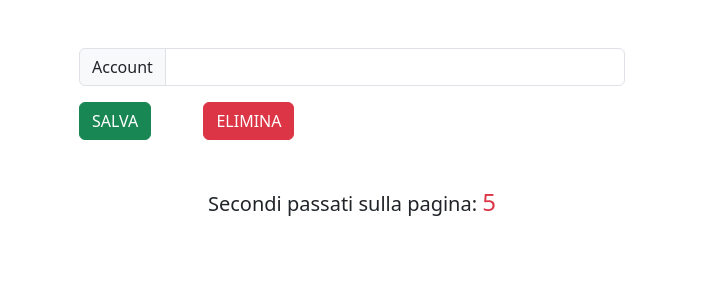
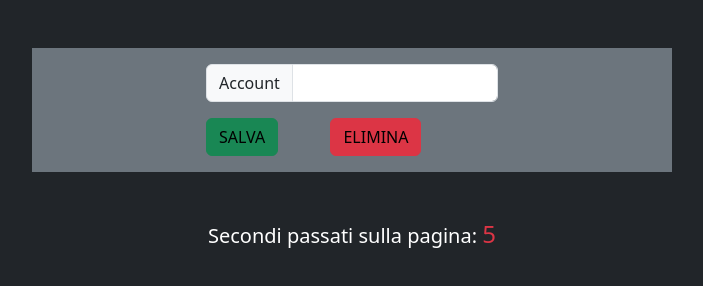
Before and after one commit to marcocodd/U2-W3-D2, a plain HTML site: page index.html in a window 1280 px wide. Shown: the whole page, without its empty margins (288-991 px from the left). Drawn offline with nearby package versions, Linux system fonts and the light colour scheme.

Commit message:
poco poco bootstrap

```diff
--- a/index.html
+++ b/index.html
@@ -6,9 +6,9 @@
     <title>Bootstrap demo</title>
     <link href="https://cdn.jsdelivr.net/npm/bootstrap@5.3.2/dist/css/bootstrap.min.css" rel="stylesheet" integrity="sha384-T3c6CoIi6uLrA9TneNEoa7RxnatzjcDSCmG1MXxSR1GAsXEV/Dwwykc2MPK8M2HN" crossorigin="anonymous">
   </head>
-  <body>
+  <body class="bg bg-dark">
     <main>
-        <div class="container mt-5">
+        <div class="container mt-5 w-50 bg bg-secondary p-3">
             <div class="row justify-content-center">
                 <div class="col-6">
                     <form>
@@ -16,8 +16,8 @@
                         <span class="input-group-text" id="basic-addon1">Account</span>
                         <input id="inputAccount" required type="text" class="form-control" placeholder="" aria-label="Username" aria-describedby="basic-addon1">
                       </div>
-                      <button type="button" id="saveButton" class="btn btn-success me-5">SALVA</button>
-                      <button type="button" id="deleteButton" class="btn btn-danger">ELIMINA</button>
+                      <button type="button" id="saveButton" class="btn btn-success text-black me-5">SALVA</button>
+                      <button type="button" id="deleteButton" class="btn btn-danger text-black">ELIMINA</button>
                     </form>
                 </div>
 
@@ -26,7 +26,7 @@
         </div>
 
         <div class="container mt-5 text-center">
-           <h2 class="fs-5">
+           <h2 class="fs-5 text-white">
             Secondi passati sulla pagina: <span id="counter" class="fs-4 text-danger"></span>
            </h2>
         </div>
--- a/index.js
+++ b/index.js
@@ -1,4 +1,5 @@
 
+// Esercizio 1
 
 const inputAccount = document.getElementById('inputAccount')
 const saveButton= document.getElementById('saveButton')
```
